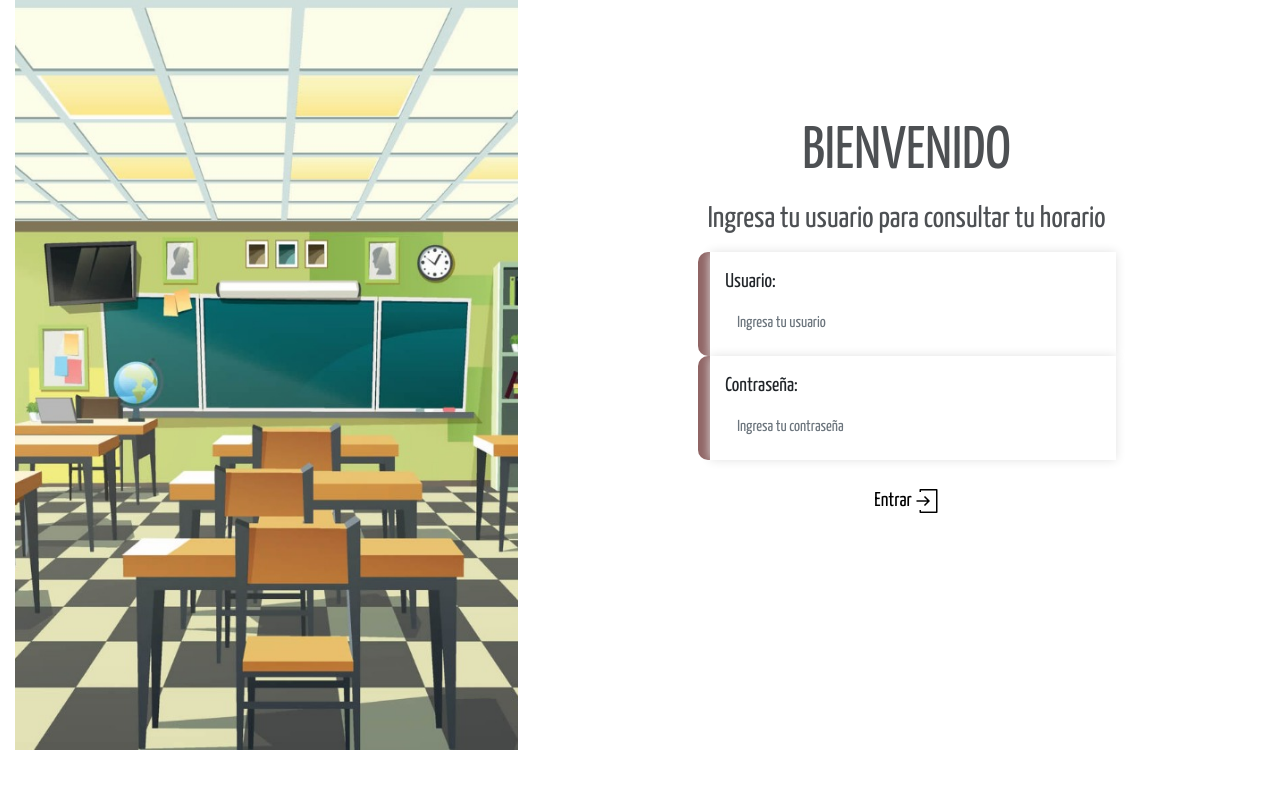
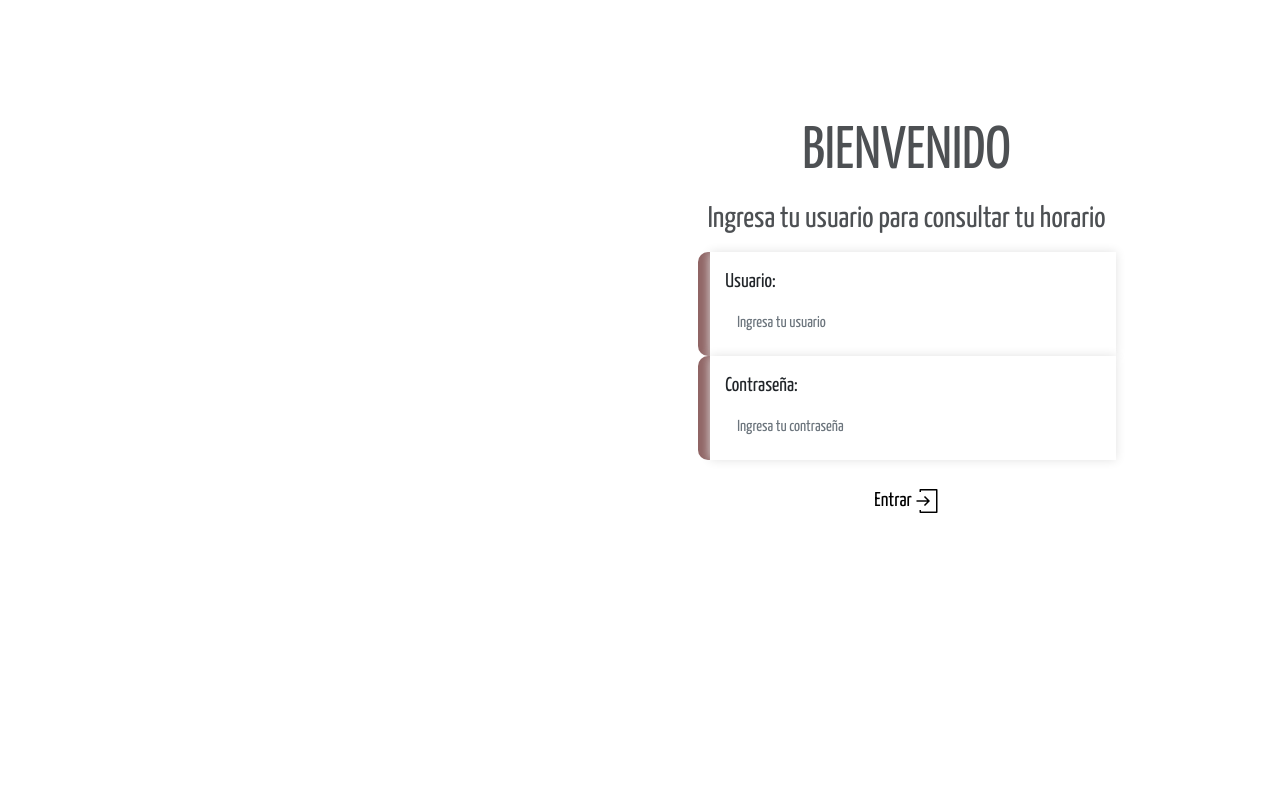
Before and after one commit to juliocabrera820/front-end-sqa, a React (Create React App) app: page / in a window 1280 px wide. Shown: the top 788 px of the page. Built offline with nearby package versions, Linux system fonts and the light colour scheme.

Commit message:
probar etiqueta

```diff
--- a/src/componentes/header/styles.js
+++ b/src/componentes/header/styles.js
@@ -16,7 +16,7 @@ export const Button = styled.button`
   margin-left: 30px;
 `;
 
-export const Img = styled.img`
+export const Img = styled.image`
   width: 50px;
   margin-right: 20px;
 `;
--- a/src/paginas/login/styles.js
+++ b/src/paginas/login/styles.js
@@ -1,6 +1,6 @@
 import styled from "styled-components";
 
-export const Img = styled.img`
+export const Img = styled.image`
   object-fit: cover;
   object-position: center center;
   width: 100%;
```
